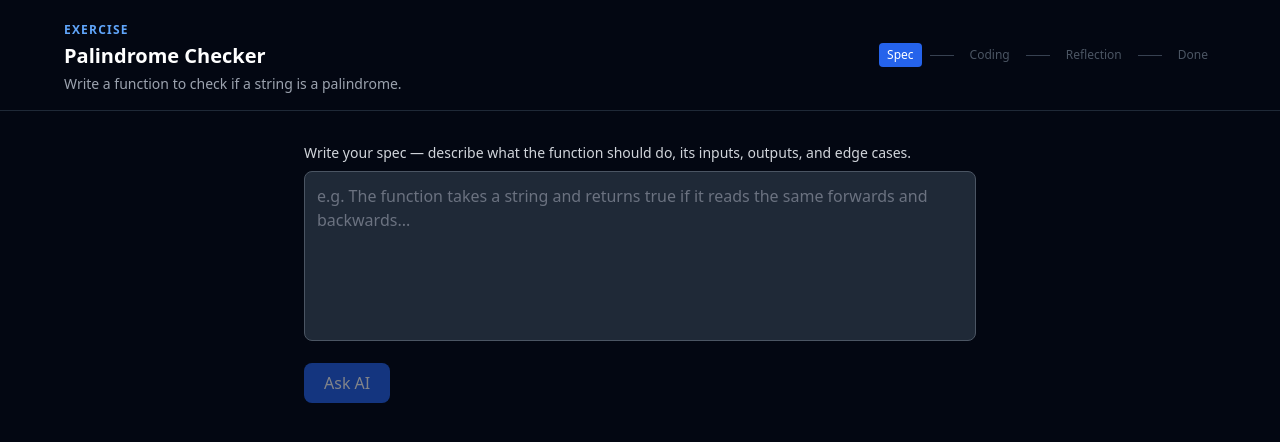
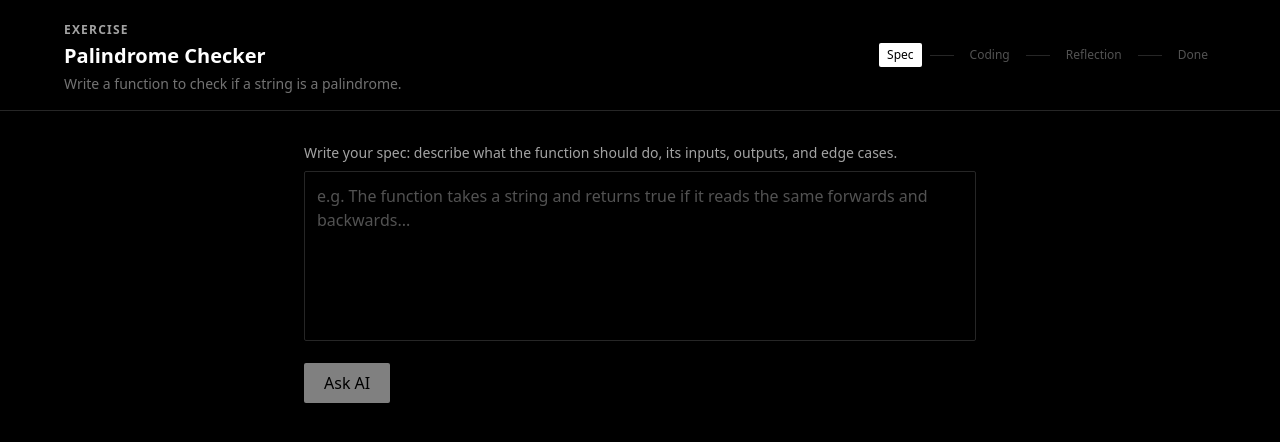
Before and after one commit to Rupkatha-dev/PreCode, a Next.js app: page / in a window 1280 px wide. Shown: the top 442 px of the page. Built offline with nearby package versions, Linux system fonts and the light colour scheme.

Commit message:
basic UI/UX update

```diff
--- a/app/page.tsx
+++ b/app/page.tsx
@@ -84,25 +84,25 @@ export default function Home() {
   }
 
   return (
-    <main className="min-h-screen bg-gray-950 text-white">
-      <div className="border-b border-gray-800 px-6 py-4">
+    <main className="min-h-screen bg-black text-white font-sans">
+      <div className="border-b border-neutral-800 px-6 py-4">
         <div className="max-w-6xl mx-auto flex items-center justify-between">
           <div>
-            <span className="text-xs font-semibold text-blue-400 uppercase tracking-widest">Exercise</span>
+            <span className="text-xs font-semibold text-neutral-400 uppercase tracking-widest">Exercise</span>
             <h1 className="text-xl font-bold mt-0.5">{EXERCISE.title}</h1>
-            <p className="text-gray-400 text-sm mt-1">{EXERCISE.prompt}</p>
+            <p className="text-neutral-500 text-sm mt-1">{EXERCISE.prompt}</p>
           </div>
           <div className="flex items-center gap-2 text-sm">
             {(["spec", "coding", "reflection", "done"] as Phase[]).map((p, i) => (
               <div key={p} className="flex items-center gap-2">
-                {i > 0 && <div className="w-6 h-px bg-gray-700" />}
+                {i > 0 && <div className="w-6 h-px bg-neutral-800" />}
                 <span
-                  className={`px-2 py-1 rounded text-xs font-medium capitalize ${
+                  className={`px-2 py-1 rounded-sm text-xs font-medium capitalize ${
                     phase === p
-                      ? "bg-blue-600 text-white"
+                      ? "bg-white text-black"
                       : i < (["spec", "coding", "reflection", "done"] as Phase[]).indexOf(phase)
-                      ? "text-green-400"
-                      : "text-gray-600"
+                      ? "text-neutral-400"
+                      : "text-neutral-600"
                   }`}
                 >
                   {p}
@@ -138,9 +138,9 @@ export default function Home() {
               <button
                 onClick={handleSubmit}
                 disabled={isLoading || !code.trim()}
-                className="px-6 py-2 bg-green-600 hover:bg-green-700 disabled:opacity-50 disabled:cursor-not-allowed rounded-lg font-medium transition-colors"
+                className="px-6 py-2 bg-white text-black hover:bg-neutral-200 disabled:opacity-50 disabled:cursor-not-allowed rounded-sm font-medium transition-colors"
               >
-                {isLoading ? "Submitting…" : "Submit"}
+                {isLoading ? "Submitting..." : "Submit"}
               </button>
             </div>
           </div>
@@ -150,37 +150,37 @@ export default function Home() {
           <div className="max-w-2xl mx-auto space-y-6">
             <div>
               <h2 className="text-lg font-semibold mb-3">AI Feedback</h2>
-              <div className="bg-gray-800 border border-gray-700 rounded-lg p-4 text-gray-200 whitespace-pre-wrap">
+              <div className="bg-neutral-900 border border-neutral-800 rounded-sm p-4 text-neutral-200 whitespace-pre-wrap">
                 {aiReflection}
               </div>
             </div>
             <div>
-              <label className="block text-sm font-medium text-gray-300 mb-2">
-                Your reflection — answer the question above.
+              <label className="block text-sm font-medium text-neutral-400 mb-2">
+                Your reflection: answer the question above.
               </label>
               <textarea
                 value={studentReflection}
                 onChange={(e) => setStudentReflection(e.target.value)}
                 rows={5}
-                placeholder="Write your reflection here…"
-                className="w-full bg-gray-800 border border-gray-600 rounded-lg p-3 text-white placeholder-gray-500 focus:outline-none focus:border-blue-500 resize-none"
+                placeholder="Write your reflection here..."
+                className="w-full bg-black border border-neutral-800 rounded-sm p-3 text-white placeholder-neutral-600 focus:outline-none focus:border-white resize-none transition-colors"
               />
             </div>
             <button
               onClick={handleReflectionSubmit}
               disabled={isLoading || !studentReflection.trim()}
-              className="px-6 py-2 bg-blue-600 hover:bg-blue-700 disabled:opacity-50 disabled:cursor-not-allowed rounded-lg font-medium transition-colors"
+              className="px-6 py-2 bg-white text-black hover:bg-neutral-200 disabled:opacity-50 disabled:cursor-not-allowed rounded-sm font-medium transition-colors"
             >
-              {isLoading ? "Saving…" : "Complete"}
+              {isLoading ? "Saving..." : "Complete"}
             </button>
           </div>
         )}
 
         {phase === "done" && (
           <div className="max-w-2xl mx-auto text-center py-16">
-            <div className="text-5xl mb-4">✓</div>
+            <div className="text-5xl mb-4 text-white">✓</div>
             <h2 className="text-2xl font-bold mb-2">Flow Complete</h2>
-            <p className="text-gray-400">Your session has been saved. Good work thinking before coding.</p>
+            <p className="text-neutral-500">Your session has been saved. Good work thinking before coding.</p>
           </div>
         )}
       </div>
--- a/components/ChatBox.tsx
+++ b/components/ChatBox.tsx
@@ -24,13 +24,13 @@ export default function ChatBox({ messages, onSend, isLoading }: ChatBoxProps) {
   }
 
   return (
-    <div className="flex flex-col h-full bg-gray-900 rounded-lg border border-gray-700">
-      <div className="px-3 py-2 border-b border-gray-700 text-xs font-semibold text-gray-400 uppercase tracking-wide">
+    <div className="flex flex-col h-full bg-black rounded-sm border border-neutral-800">
+      <div className="px-3 py-2 border-b border-neutral-800 text-xs font-semibold text-neutral-500 uppercase tracking-wide">
         Ask a question
       </div>
       <div className="flex-1 overflow-y-auto p-3 space-y-2 min-h-0">
         {messages.length === 0 && (
-          <p className="text-gray-500 text-sm text-center mt-4">
+          <p className="text-neutral-600 text-sm text-center mt-4">
             Syntax questions get direct answers.<br />
             Debug questions get guiding questions.
           </p>
@@ -38,8 +38,8 @@ export default function ChatBox({ messages, onSend, isLoading }: ChatBoxProps) {
         {messages.map((m, i) => (
           <div key={i} className={`flex ${m.role === "user" ? "justify-end" : "justify-start"}`}>
             <div
-              className={`max-w-[85%] px-3 py-2 rounded-lg text-sm whitespace-pre-wrap ${
-                m.role === "user" ? "bg-blue-700 text-white" : "bg-gray-700 text-gray-100"
+              className={`max-w-[85%] px-3 py-2 rounded-sm text-sm whitespace-pre-wrap ${
+                m.role === "user" ? "bg-neutral-800 text-white" : "bg-transparent text-neutral-300 border border-neutral-800"
               }`}
             >
               {m.content}
@@ -48,24 +48,24 @@ export default function ChatBox({ messages, onSend, isLoading }: ChatBoxProps) {
         ))}
         {isLoading && (
           <div className="flex justify-start">
-            <div className="bg-gray-700 text-gray-400 px-3 py-2 rounded-lg text-sm">…</div>
+            <div className="text-neutral-500 px-3 py-2 rounded-sm text-sm border border-neutral-800">...</div>
           </div>
         )}
         <div ref={bottomRef} />
       </div>
-      <div className="p-2 border-t border-gray-700 flex gap-2">
+      <div className="p-2 border-t border-neutral-800 flex gap-2">
         <input
           value={input}
           onChange={(e) => setInput(e.target.value)}
           onKeyDown={(e) => e.key === "Enter" && handleSend()}
-          placeholder="Ask a question…"
+          placeholder="Ask a question..."
           disabled={isLoading}
-          className="flex-1 bg-gray-800 border border-gray-600 rounded px-2 py-1 text-sm text-white placeholder-gray-500 focus:outline-none focus:border-blue-500 disabled:opacity-50"
+          className="flex-1 bg-black border border-neutral-800 rounded-sm px-2 py-1 text-sm text-white placeholder-neutral-600 focus:outline-none focus:border-white disabled:opacity-50 transition-colors"
         />
         <button
           onClick={handleSend}
           disabled={isLoading || !input.trim()}
-          className="px-3 py-1 bg-blue-600 hover:bg-blue-700 disabled:opacity-50 disabled:cursor-not-allowed rounded text-sm transition-colors"
+          className="px-3 py-1 bg-white text-black hover:bg-neutral-200 disabled:opacity-50 disabled:cursor-not-allowed rounded-sm text-sm font-medium transition-colors"
         >
           Send
         </button>
--- a/components/CodeBox.tsx
+++ b/components/CodeBox.tsx
@@ -11,8 +11,8 @@ interface CodeBoxProps {
 export default function CodeBox({ code, onCodeChange, isEnabled }: CodeBoxProps) {
   return (
     <div
-      className={`h-full border rounded-lg overflow-hidden transition-opacity ${
-        isEnabled ? "border-gray-600 opacity-100" : "border-gray-800 opacity-50"
+      className={`h-full border rounded-sm overflow-hidden transition-opacity ${
+        isEnabled ? "border-neutral-700 opacity-100" : "border-neutral-900 opacity-50"
       }`}
     >
       <Editor
--- a/components/SpecBox.tsx
+++ b/components/SpecBox.tsx
@@ -12,23 +12,23 @@ export default function SpecBox({ spec, onSpecChange, onAskAI, messages, isLoadi
   return (
     <div className="max-w-2xl mx-auto space-y-4">
       <div>
-        <label className="block text-sm font-medium text-gray-300 mb-2">
-          Write your spec — describe what the function should do, its inputs, outputs, and edge cases.
+        <label className="block text-sm font-medium text-neutral-400 mb-2">
+          Write your spec: describe what the function should do, its inputs, outputs, and edge cases.
         </label>
         <textarea
           value={spec}
           onChange={(e) => onSpecChange(e.target.value)}
           rows={6}
           placeholder="e.g. The function takes a string and returns true if it reads the same forwards and backwards..."
-          className="w-full bg-gray-800 border border-gray-600 rounded-lg p-3 text-white placeholder-gray-500 focus:outline-none focus:border-blue-500 resize-none"
+          className="w-full bg-black border border-neutral-800 rounded-sm p-3 text-white placeholder-neutral-600 focus:outline-none focus:border-white resize-none transition-colors"
         />
       </div>
       <button
         onClick={onAskAI}
         disabled={isLoading || !spec.trim()}
-        className="px-5 py-2 bg-blue-600 hover:bg-blue-700 disabled:opacity-50 disabled:cursor-not-allowed rounded-lg font-medium transition-colors"
+        className="px-5 py-2 bg-white text-black hover:bg-neutral-200 disabled:opacity-50 disabled:cursor-not-allowed rounded-sm font-medium transition-colors"
       >
-        {isLoading ? "Thinking…" : "Ask AI"}
+        {isLoading ? "Thinking..." : "Ask AI"}
       </button>
 
       {messages.length > 0 && (
@@ -36,10 +36,10 @@ export default function SpecBox({ spec, onSpecChange, onAskAI, messages, isLoadi
           {messages.map((m, i) => (
             <div key={i} className={`flex ${m.role === "user" ? "justify-end" : "justify-start"}`}>
               <div
-                className={`max-w-[80%] px-4 py-2 rounded-lg text-sm whitespace-pre-wrap ${
+                className={`max-w-[80%] px-4 py-2 rounded-sm text-sm whitespace-pre-wrap ${
                   m.role === "user"
-                    ? "bg-blue-700 text-white"
-                    : "bg-gray-700 text-gray-100"
+                    ? "bg-neutral-800 text-white"
+                    : "bg-transparent border border-neutral-800 text-neutral-300"
                 }`}
               >
                 {m.content}
```
Also changed, not shown: tsconfig.json (+26 -7 lines).
